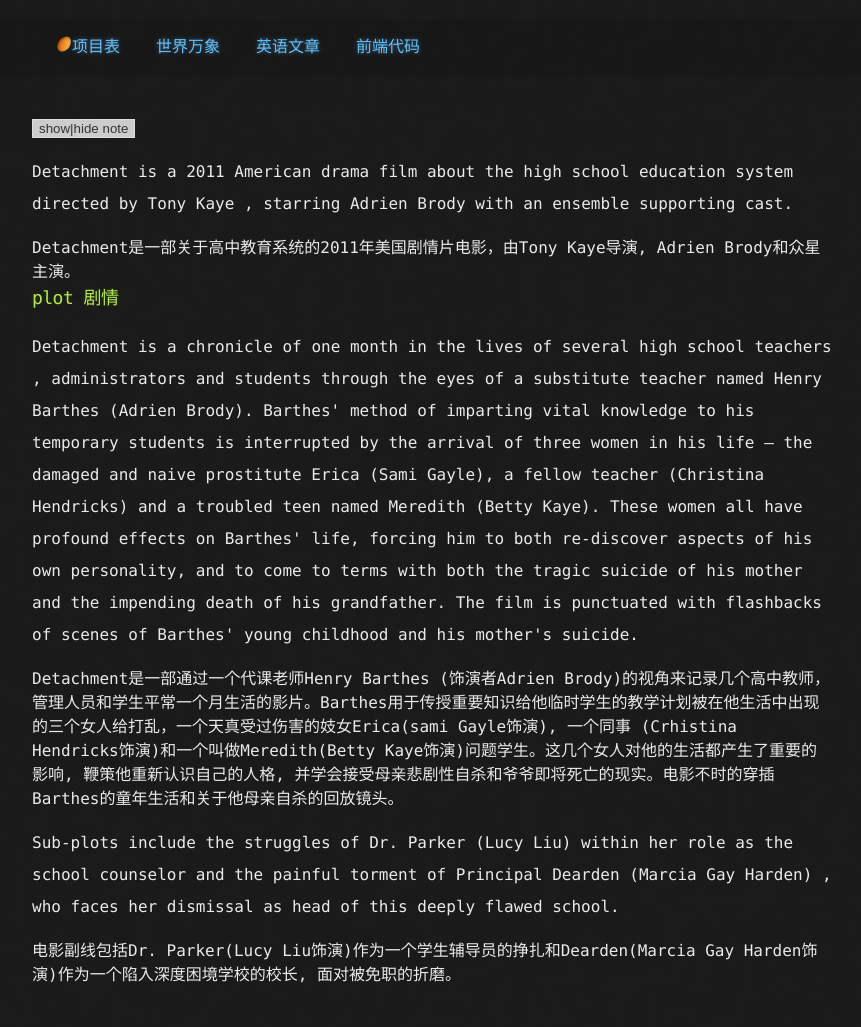
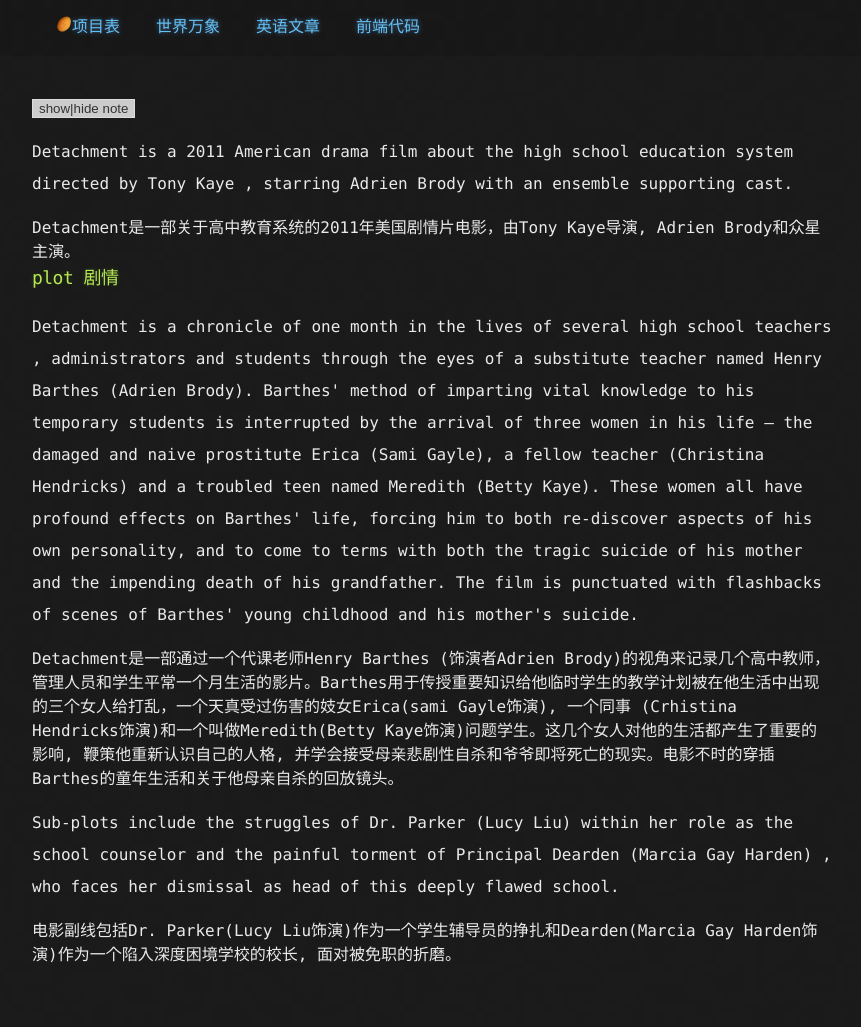
Before and after one commit to vunlin/vunlin.github.io, a Jekyll site: the page setup/Detachment (2011).html, which Jekyll copies as it is, in a window 1280 px wide. Shown: the whole page, without its empty margins (208-1069 px from the left). Built offline with Jekyll 4.4.1, drawn with Linux system fonts in a browser that asks for light colours; after the commit the page ends 987 px from its top, so only the background shows below that.

Commit message:
fix css and ready for full production

```diff
--- a/assets/css/english.css
+++ b/assets/css/english.css
@@ -1,5 +1,3 @@
-body {padding: 20px;}
-
 #tooltip {
 	position: absolute;
 	display:none;
--- a/setup/english.css
+++ b/setup/english.css
@@ -1,5 +1,3 @@
-body {padding: 20px;}
-
 #tooltip {
 	position: absolute;
 	display:none;
```
Also changed, not shown: index.md (+1 -1 lines).
